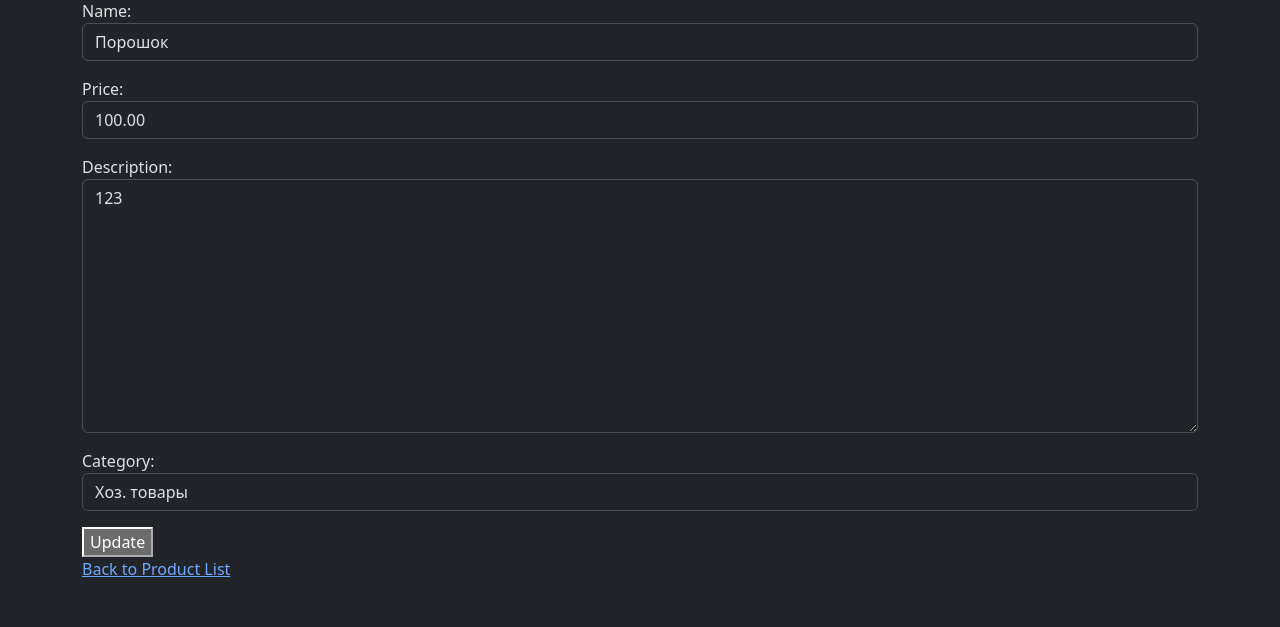
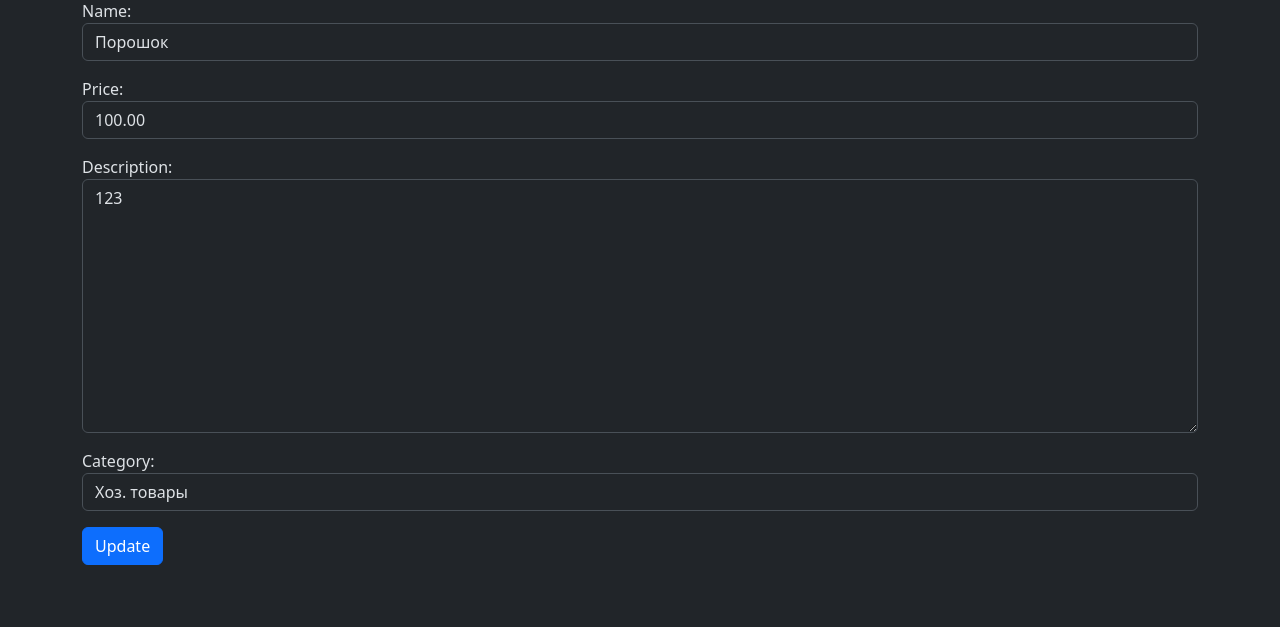
Before and after one commit to kraspy/python_22, a Django app: page /product/3/edit/ in a window 1280 px wide. Shown: the part 119-746 px from the top of the page. Run offline with Django 5.2, Linux system fonts and the light colour scheme; data comes from the database, SQL or seed files in the repository; some libraries are stand-ins or nearby versions.

Commit message:
Task Done

```diff
--- a/templates/shop/update_product.html
+++ b/templates/shop/update_product.html
@@ -5,7 +5,6 @@
   <form method="post">
     {% csrf_token %}
     {{ form.as_p }}
-    <button type="submit">Update</button>
+    <button type="submit" class="btn btn-primary">Update</button>
   </form>
-  <a href="{% url 'product_list' %}">Back to Product List</a>
 {% endblock %}
```
